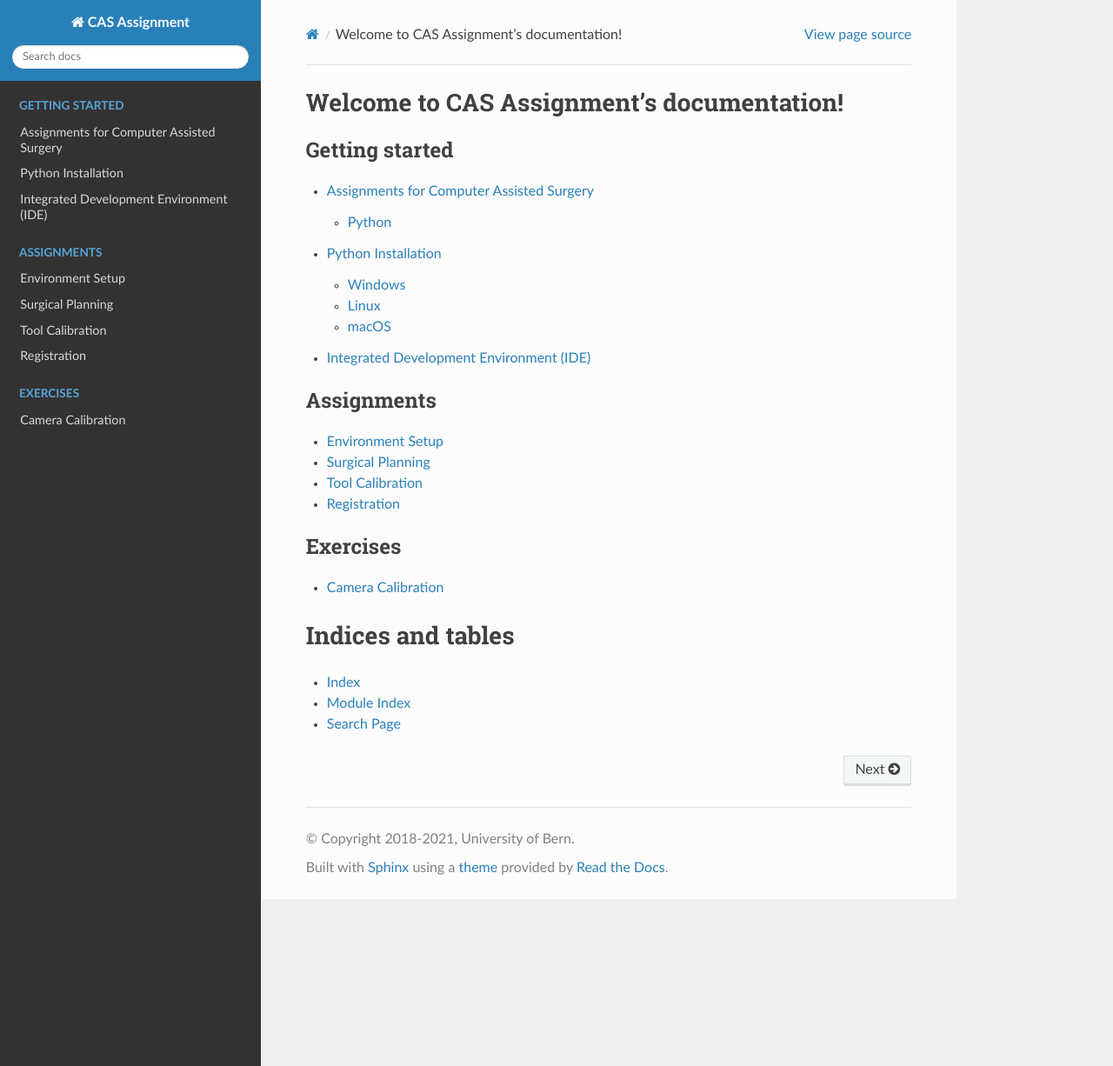
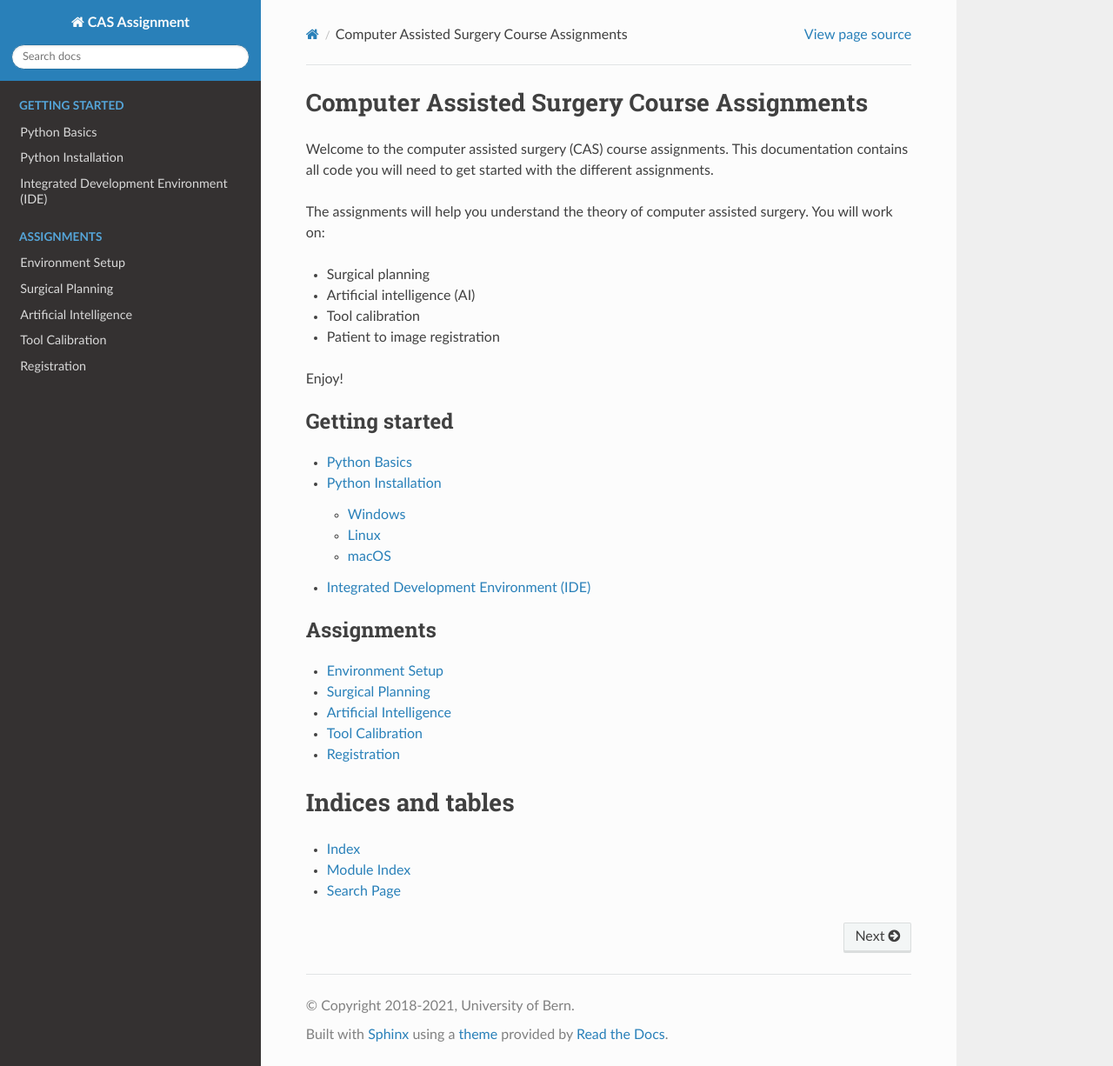
Before and after one commit to persmed/cas-assignment, a Sphinx documentation site: the page built from docs/index.rst, in a window 1280 px wide and 1226 px high. Shown: the whole window at 87% size. Built offline with Sphinx 7.4.7 and the Read the Docs theme 2.0.0, drawn with Linux system fonts in a browser that asks for light colours.

Commit message:
update documentation and add new AI assignment

```diff
--- /dev/null
+++ b/docs/assignment.ai.rst
@@ -0,0 +1,2 @@
+Artificial Intelligence
+=======================
--- a/docs/assignment.registration.rst
+++ b/docs/assignment.registration.rst
@@ -133,7 +133,7 @@ Name your ZIP file as ``firstname_lastname_assignment3.zip`` and upload it to IL
 Grading
 -------
 
-The assignment accounts for 33% of the grade for the assignments.
+The assignment accounts for 25% of the grade for the assignments.
 
 You can get 10 Points in this assignment:
 
--- a/docs/assignment.setup.rst
+++ b/docs/assignment.setup.rst
@@ -1,7 +1,7 @@
 Environment Setup
 =================
 
-Follow the setup instructions and install the environment.
+Follow the setup instructions and install the environment (see :doc:`installation.python` and :doc:`installation.ide`).
 
 Once your environment is installed, run the following command.
 
--- a/docs/assignment.toolcalibration.rst
+++ b/docs/assignment.toolcalibration.rst
@@ -113,7 +113,7 @@ Name your ZIP file as ``firstname_lastname_assignment2.zip``
 Grading
 *******
 
-The assignment accounts for 33% of the grade for the assignments.
+The assignment accounts for 25% of the grade for the assignments.
 
 You can get 10 Points in this assignment:
 
--- a/docs/exercise.cameracalibration.rst
+++ /dev/null
@@ -1,2 +0,0 @@
-Camera Calibration
-==================
--- a/docs/index.rst
+++ b/docs/index.rst
@@ -3,31 +3,43 @@
    You can adapt this file completely to your liking, but it should at least
    contain the root `toctree` directive.
 
-Welcome to CAS Assignment's documentation!
-==========================================
+Computer Assisted Surgery Course Assignments
+============================================
+
+Welcome to the computer assisted surgery (CAS) course assignments. This documentation contains all code you will need to get started with the different assignments.
+
+The assignments will help you understand the theory of computer assisted surgery. You will work on:
+
+- Surgical planning
+- Artificial intelligence (AI)
+- Tool calibration
+- Patient to image registration
+
+Enjoy!
 
 .. toctree::
    :maxdepth: 2
    :caption: Getting started
 
-   overview
+   pythonbasics
    installation.python
    installation.ide
 
 .. toctree::
-    :maxdepth: 1
-    :caption: Assignments
+   :maxdepth: 1
+   :caption: Assignments
 
-    assignment.setup
-    assignment.surgicalplan
-    assignment.toolcalibration
-    assignment.registration
+   assignment.setup
+   assignment.surgicalplan
+   assignment.ai
+   assignment.toolcalibration
+   assignment.registration
 
-.. toctree::
-    :maxdepth: 1
-    :caption: Exercises
+.. .. toctree::
+..     :maxdepth: 1
+..     :caption: Exercises
 
-    exercise.cameracalibration
+..     exercise.cameracalibration
 
 
 Indices and tables
--- a/docs/installation.ide.rst
+++ b/docs/installation.ide.rst
@@ -12,16 +12,17 @@ To open the CAS Assignment as a project and to configure the Python interpreter
 
     #. In the dialog navigate to ``</path/to/where/you/have/the/code>/cas-assignment``
     #. Click OK
-    #. CAS Assignment is now open as PyCharm project (PyCharm created the ``.idea`` directory)
 
 #. Click File > Settings... to open the settings dialog
 
-    #. Navigate to Project: CAS Assignment > Project Interpreter
+    #. Navigate to Project: CAS Assignment > Python Interpreter
     #. Select the Python interpreter ``</path/to/your/anaconda/installation>/envs/cas/bin/python`` (on Linux and macOS) or ``<\path\to\your\anaconda\installation>\envs\mialab\python.exe`` (on Windows)
 
         - If the interpreter is not available in the combo box, click the gear icon and choose Add Local and navigate the the files above
 
     #. Confirm by clicking OK
+
+#. CAS Assignment is now open as PyCharm project (PyCharm created the ``.idea`` directory)
 
 #. Open the ``test_installation.py`` (``cas`` directory) in the navigator
 
```
Also changed, not shown: docs/assignment.surgicalplan.rst (+6 -8 lines), docs/overview.rst (deleted, +0 -24 lines), docs/pythonbasics.rst (added, +11 -0 lines).
